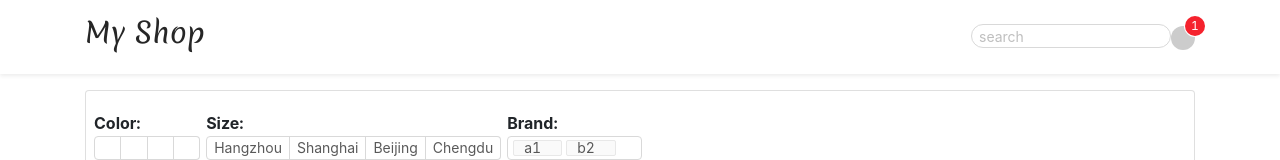
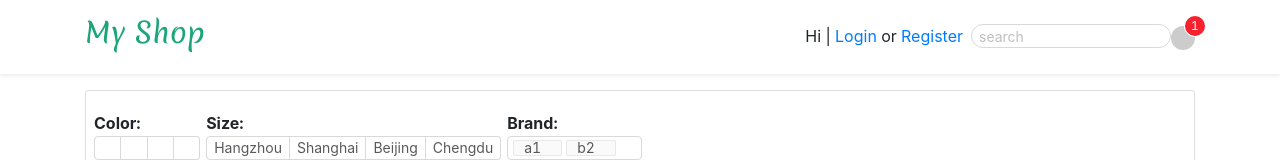
Before and after one commit to omedale/omedale-shop, a Vue app: page /#/home in a window 1280 px wide. Shown: the top 160 px of the page. Built offline with nearby package versions, Linux system fonts and the light colour scheme; what vue-stripe-checkout would draw is missing.

Commit message:
add expiring to authentication

```diff
--- a/package.json
+++ b/package.json
@@ -19,6 +19,7 @@
     "geonames.js": "^2.1.0",
     "less": "^3.9.0",
     "less-loader": "^5.0.0",
+    "moment": "^2.24.0",
     "node-sass": "^4.12.0",
     "sass-loader": "^7.1.0",
     "vue": "^2.5.2",
--- a/src/components/common/Header.vue
+++ b/src/components/common/Header.vue
@@ -6,11 +6,23 @@
         <div class="row align-items-center">
           <div class="col-lg-6 col-sm-12">
             <router-link :to="'/'" class="home">
-              <h3>My Shop</h3>
+              <h3 class="primary-color">My Shop</h3>
             </router-link>
           </div>
-          <div class="col-lg-6 col-sm-12">
-            <div class="float-right no-gutters py-1">
+          <div class="flex-pull-right col-lg-6 col-sm-12">
+            <div class="customer-wrap py-1">
+              <span>Hi</span>
+              <span v-if="customerName">
+                <span class="name">{{customerName}}</span> |
+                <span @click="logout" class="logout primary-color">Logout</span>
+              </span>
+              <span v-else>
+                |
+                <span><router-link :to="'/customer/login'">Login</router-link></span> or
+                <span><router-link :to="'/customer/register'">Register</router-link></span>
+              </span>
+            </div>
+            <div class="no-gutters py-1">
                 <a-input-search
                 placeholder="search"
                 class="search-bar"
@@ -32,17 +44,33 @@
 </template>
 
 <script>
+import { mapGetters } from 'vuex'
+import store from '@/store'
 export default {
   name: 'header',
   data () {
     return {
     }
   },
-  created () {
+  computed: {
+    ...mapGetters(['customer']),
+    customerName () {
+      return this.customer ? this.customer.name : ''
+    }
+  },
+  mounted () {
   },
   methods: {
     onSearch (value) {
-      console.log(value)
+
+    },
+    logout () {
+      const customer = null
+      const token = null
+      store.commit('UPDATE_CUSTOMER_INFO', { customer, token })
+      if (this.$route.meta.requiresAuth) {
+        this.$router.replace('/')
+      }
     }
   }
 }
@@ -67,5 +95,24 @@ export default {
   }
   .home {
     font-family: 'Merienda', cursive;
+    color: #1DA57A;
+  }
+  .customer-wrap {
+    margin-right: 8px;
+    height: 24px;
+  }
+  a {
+    color: #1DA57A;
+  }
+  a:hover {
+     color: #3db389 !important;
+  }
+  .name {
+    color: #1DA57A;
+    font-family: 'Merienda', cursive;
+  }
+  .logout {
+    cursor: pointer;
+    font-family: 'Merienda', cursive;
   }
 </style>
--- a/src/global.scss
+++ b/src/global.scss
@@ -8,6 +8,10 @@
 }
 .ant-btn .anticon {
   vertical-align: 0.08rem !important;
+}
+.flex-pull-right {
+  display: flex;
+  justify-content: flex-end;
 }
 .filter-item {
   margin-left: 3px;
@@ -60,3 +64,7 @@ a {
 .anticon {
   vertical-align: unset;
 }
+
+.primary-color {
+  color: #1DA57A !important;
+}
--- a/src/mixins/auth.js
+++ b/src/mixins/auth.js
@@ -16,7 +16,8 @@ export default {
         const customer = response.data.customer.schema
         const token = response.data.accessToken
         store.commit('UPDATE_CUSTOMER_INFO', { customer, token })
-        this.$router.push({ path: '/' })
+        const nextRoute = this.$route.query.redirect || '/'
+        this.$router.replace(nextRoute)
       } else {
         this.errorMessage = response.data.error ? response.data.error.message : ''
       }
--- a/src/store/customer/index.js
+++ b/src/store/customer/index.js
@@ -1,22 +1,31 @@
 import Vue from 'vue'
 import Vuex from 'vuex'
+import moment from 'moment'
 
 Vue.use(Vuex)
 
 export default {
   state: {
     customer: null,
-    token: null
+    token: null,
+    tokenExpIN: null
   },
   mutations: {
     UPDATE_CUSTOMER_INFO (state, { customer, token }) {
       state.customer = customer
       state.token = token
+      state.tokenExpIN = customer ? moment.utc().add(1, 'day').format('YYYY,MM-DD HH:mm:ss') : null
     }
   },
   actions: {},
   getters: {
     customer: state => state.customer,
-    customerToken: state => state.token
+    customerToken: state => state.token,
+    isTokenValid: state => {
+      const now = moment()
+      const next24Hour = state.tokenExpIN ? new Date(state.tokenExpIN) : null
+      const isValid = next24Hour ? now.diff(moment(new Date(next24Hour)), 'days') : null
+      return isValid === 0
+    }
   }
 }
```
